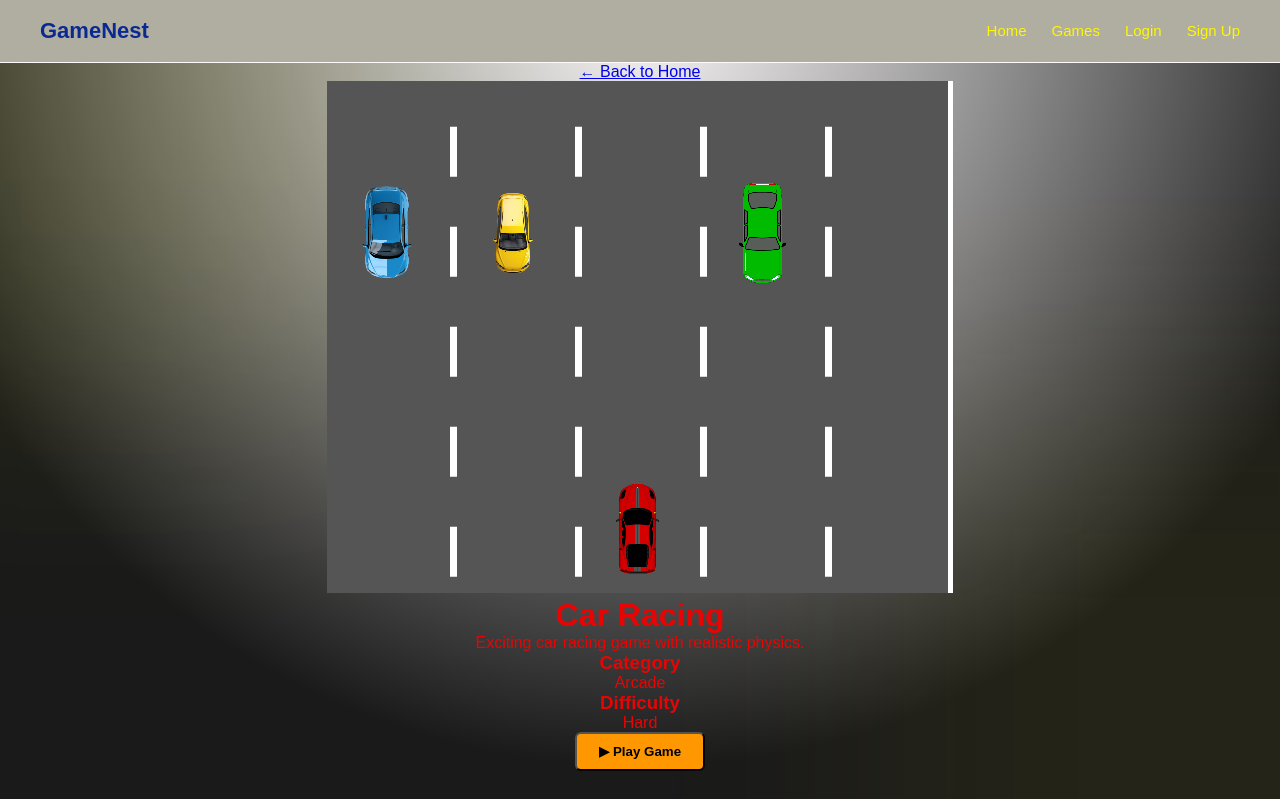
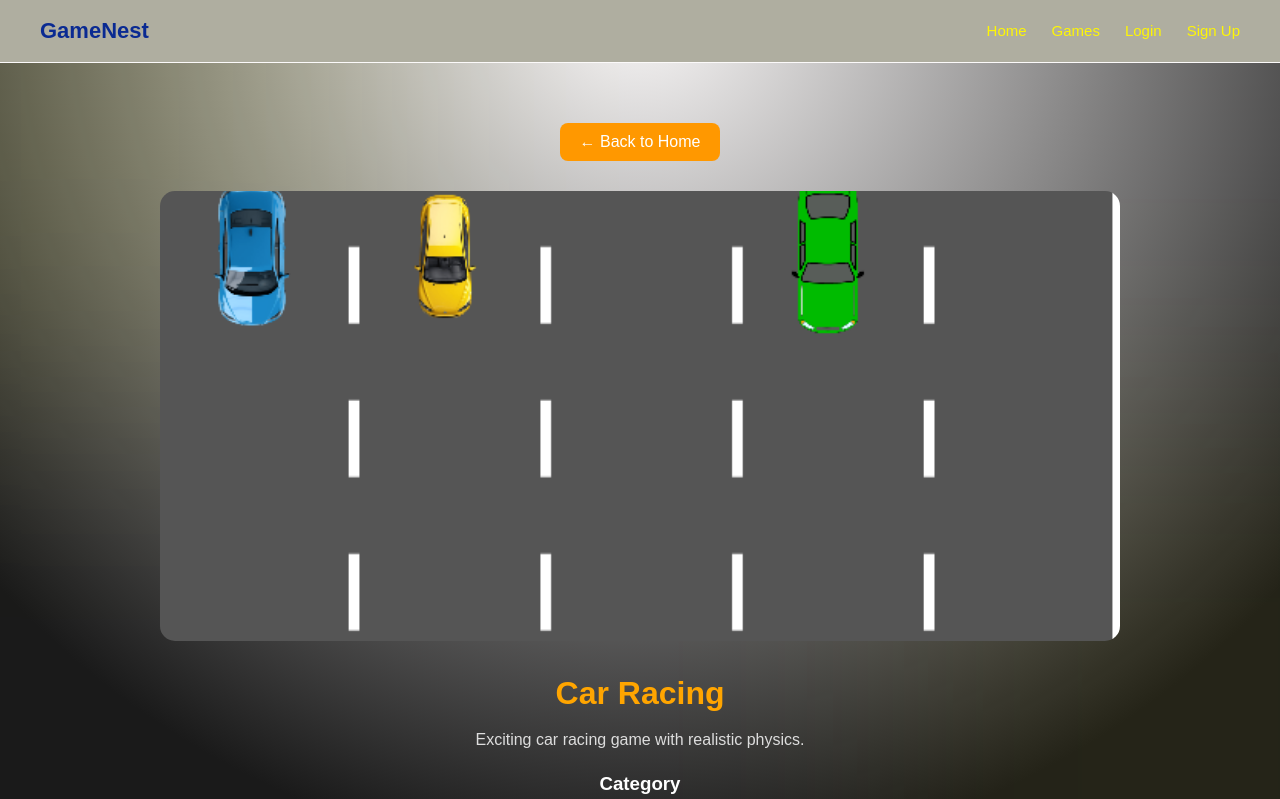
Before and after one commit to ayankarak/Gamenest-React, a React (Vite) app: page /games/car-racing in a window 1280 px wide. Shown: the top 799 px of the page. Built offline with nearby package versions, Linux system fonts and the light colour scheme.

Commit message:
css add part 1

```diff
--- a/src/styles/style.css
+++ b/src/styles/style.css
@@ -196,6 +196,48 @@ border-top:1px solid #222;
     margin-top:40px;
 }
 
+.game-details {
+    max-width: 1000px;
+    margin: 40px auto;
+    padding: 20px;
+}
+
+.back-btn {
+    text-decoration: none;
+    color: white;
+    background: #ff9800;
+    padding: 10px 20px;
+    border-radius: 8px;
+    display: inline-block;
+    margin-bottom: 30px;
+}
+
+.game-banner img {
+    width: 100%;
+    max-height: 450px;
+    object-fit: cover;
+    border-radius: 15px;
+}
+
+.game-info {
+    margin-top: 30px;
+}
+
+.game-info h1 {
+    color: orange;
+    margin-bottom: 15px;
+}
+
+.game-info h3 {
+    margin-top: 20px;
+    color: #ffffff;
+}
+
+.game-info p {
+    color: #ddd;
+    line-height: 1.6;
+}
+
 /* MOBILE */
 
 @media(max-width:768px){
```
Lines whose indentation alone changed are shown as unchanged.
